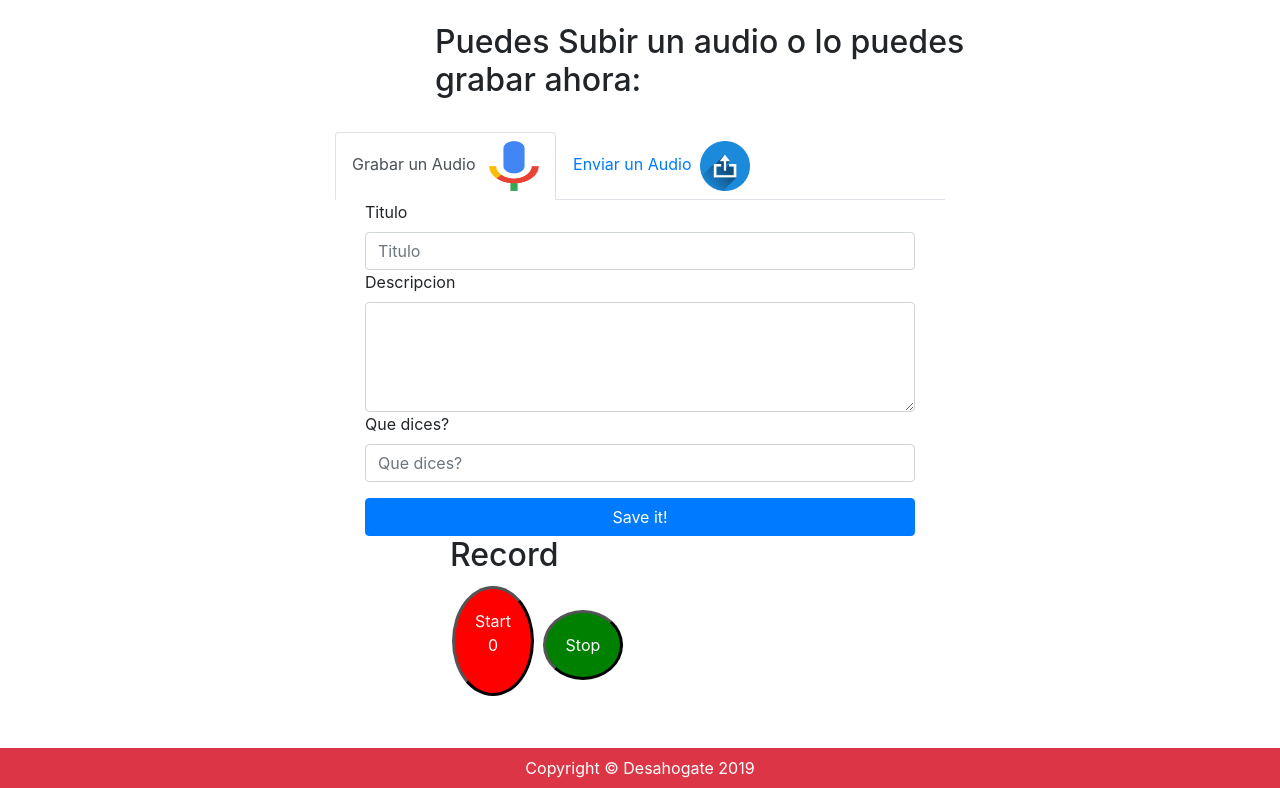
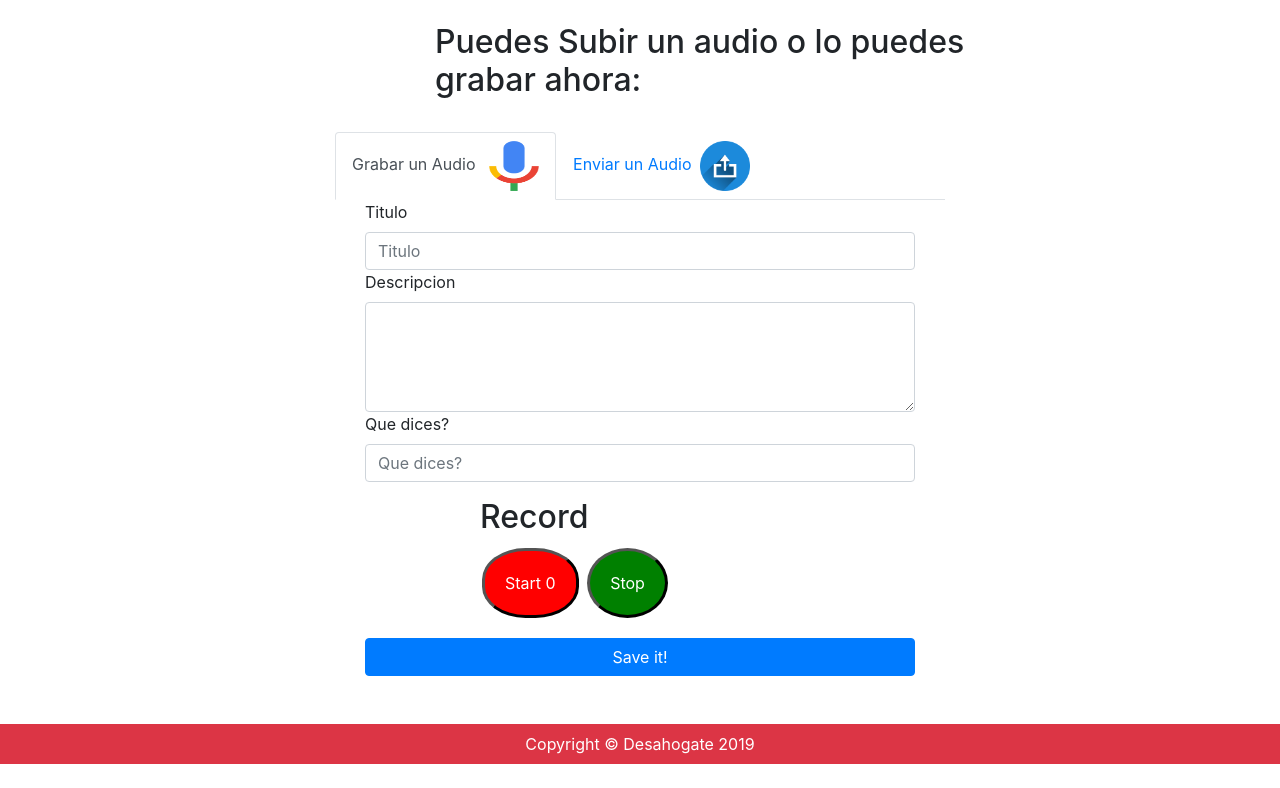
Before and after one commit to apariciojuan/Desahogate, a Django app: page /Records/ in a window 1280 px wide. Shown: the part 455-1243 px from the top of the page. After the commit the page ends 1219 px from the top, so only its background shows below. Run offline with Django 3.2, Linux system fonts and the light colour scheme; a user stored in the database is signed in; tables that the repository leaves empty hold one stand-in row (values such as "Sample post"); parts of the project's set-up code (start-up, migrations or seed data) failed here and were passed over; some libraries are stand-ins or nearby versions.

Commit message:
message, changes was made

```diff
--- a/apps/entradas/templates/entradas/up_record.html
+++ b/apps/entradas/templates/entradas/up_record.html
@@ -48,22 +48,20 @@
               <input type="hidden" class="form-control" id="tags" name="secret" placeholder="Que dices?" required>
            </div>
          </form>
-           <button type="submit" class="btn btn-primary"  style="width:100%;" id="sendit" onclick="send();">Save it!</button>
-    </div>
-    <div>
+
+     <div class="container-fluid">
      	<h2>Record</h2>
-
-
      		<p>
-
-     			<button id="record">Start     <p id="counter">0</p>  </button>
+     			<button id="record">Start <span id="counter">0</span></button>
      			<button id="stopRecord" disabled>Stop</button>
-
-      	 </p>
+        </p>
    		<p>
     			<audio id="recordedAudio"></audio>
    		</p>
      </div>
+        <button type="submit" class="btn btn-primary"  style="width:100%;" id="sendit" onclick="send();">Save it!</button>
+    </div>
+
    </div>
   </div>
 
@@ -183,7 +181,6 @@ var myInterval;
 var a = 0;
 function cont(){
   myInterval = setInterval(function(){
-    console.log('dntroooo',$('#counter').text())
 
              $('#counter').text(Math.ceil(a++));
   },1000);
--- a/static/css/stylesOwn.css
+++ b/static/css/stylesOwn.css
@@ -13,9 +13,9 @@ body {
   font-size: 16px;
   margin: 4px 2px;
   cursor: pointer;
-  max-width: 50%;
-  max-height: 15%;
-  border-radius: 50%;
+  max-width: 100%;
+  max-height: 100%;
+  border-radius: 45%;
   left: 100px;
   right: 100px;
   position: relative;
```
